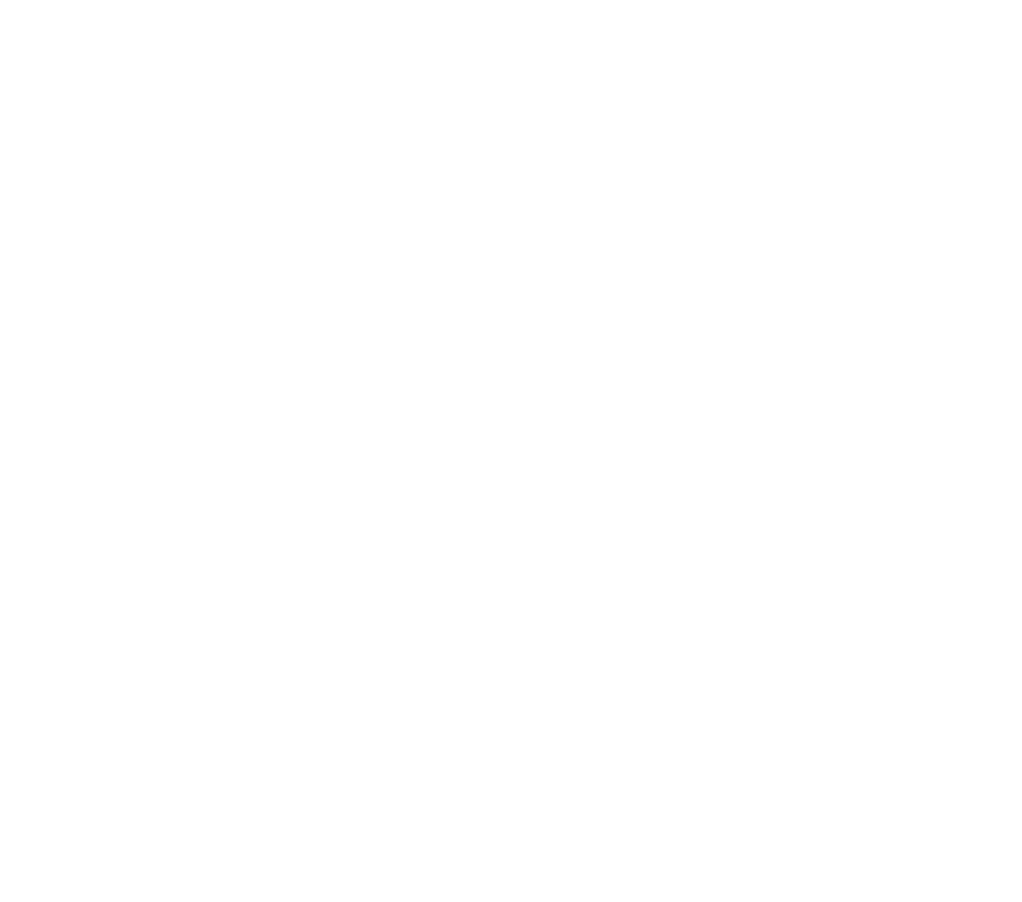
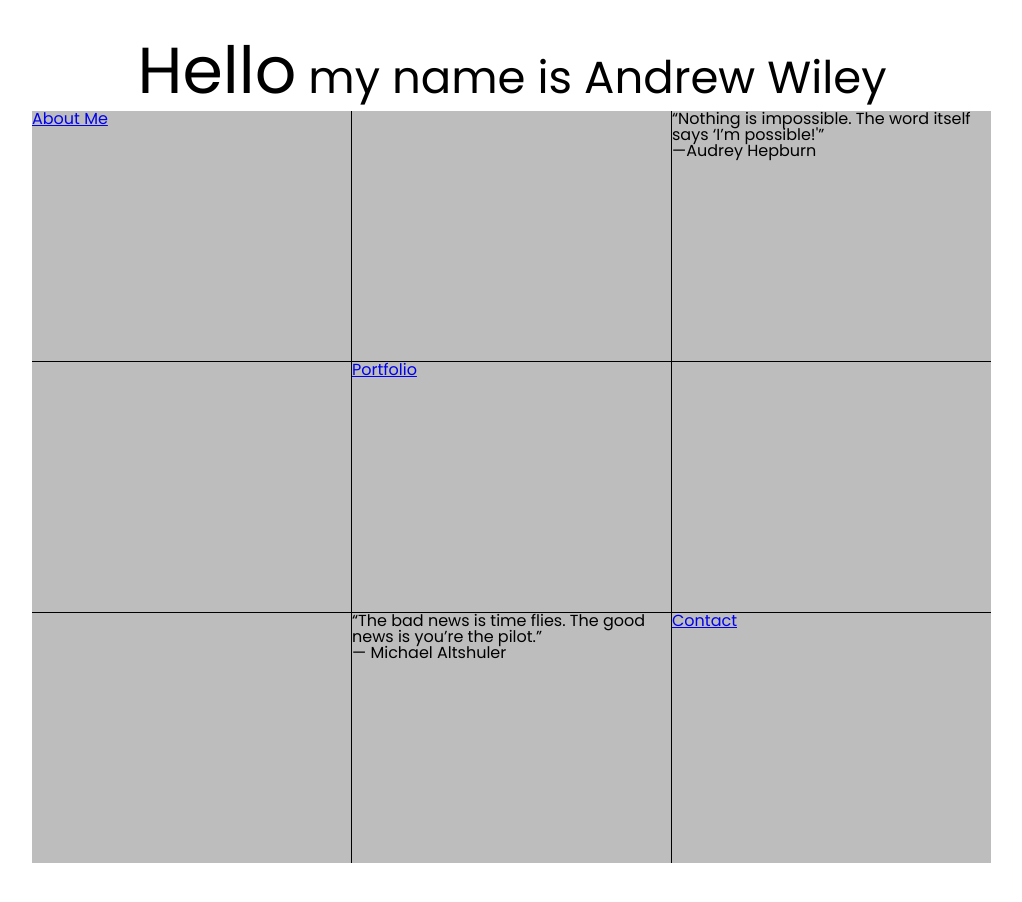
Before and after one commit to andrewdeve/portfolio, a plain HTML site: page index.html in a window 1280 px wide. Shown: the whole page, without its empty margins (128-1150 px from the left). Before the commit the page ends 800 px from the top, so only its background shows below. Drawn offline with Linux system fonts and the light colour scheme.

Commit message:
Setting html layout with basic css

```diff
--- a/css/main.css
+++ b/css/main.css
@@ -0,0 +1,54 @@
+body
+{
+    font-family: 'Poppins', sans-serif;
+    box-sizing: border-box;
+}
+
+#supersize
+{
+    font-size: 65px;
+    margin: 0;
+    padding: 0;
+}
+
+main
+{
+    width: 960px;
+    margin: 3% auto;
+}
+
+#title
+{
+    margin: 8px 0;
+}
+
+h1
+{
+    font-size: 45px;
+    text-align: center;
+}
+
+.t
+{
+    display: flex;
+}
+
+#top, #middle, #bottom
+{
+    display: flex;
+    flex-direction: row;
+}
+
+.temp
+{
+    background-color: rgb(189, 189, 189);
+    flex-grow: 1;
+    max-width: 319px;
+    height: 250px;
+}
+
+.br{border-right: 1px solid black;}
+
+.bl{border-left: 1px solid black;}
+
+.bb{border-bottom: 1px solid black;}
--- /dev/null
+++ b/css/reset.css
@@ -0,0 +1,48 @@
+/* http://meyerweb.com/eric/tools/css/reset/
+   v2.0 | 20110126
+   License: none (public domain)
+*/
+
+html, body, div, span, applet, object, iframe,
+h1, h2, h3, h4, h5, h6, p, blockquote, pre,
+a, abbr, acronym, address, big, cite, code,
+del, dfn, em, img, ins, kbd, q, s, samp,
+small, strike, strong, sub, sup, tt, var,
+b, u, i, center,
+dl, dt, dd, ol, ul, li,
+fieldset, form, label, legend,
+table, caption, tbody, tfoot, thead, tr, th, td,
+article, aside, canvas, details, embed,
+figure, figcaption, footer, header, hgroup,
+menu, nav, output, ruby, section, summary,
+time, mark, audio, video {
+	margin: 0;
+	padding: 0;
+	border: 0;
+	font-size: 100%;
+	font: inherit;
+	vertical-align: baseline;
+}
+/* HTML5 display-role reset for older browsers */
+article, aside, details, figcaption, figure,
+footer, header, hgroup, menu, nav, section {
+	display: block;
+}
+body {
+	line-height: 1;
+}
+ol, ul {
+	list-style: none;
+}
+blockquote, q {
+	quotes: none;
+}
+blockquote:before, blockquote:after,
+q:before, q:after {
+	content: '';
+	content: none;
+}
+table {
+	border-collapse: collapse;
+	border-spacing: 0;
+}
--- a/index.html
+++ b/index.html
@@ -5,8 +5,49 @@
     <meta http-equiv="X-UA-Compatible" content="IE=edge">
     <meta name="viewport" content="width=device-width, initial-scale=1.0">
     <title>Document</title>
+    <link rel="stylesheet" href="css/reset.css">
+    <link rel="preconnect" href="https://fonts.googleapis.com">
+    <link rel="preconnect" href="https://fonts.gstatic.com" crossorigin>
+    <link href="https://fonts.googleapis.com/css2?family=Poppins:ital,wght@0,100;0,400;1,100&display=swap" rel="stylesheet">
+    <link rel="stylesheet" href="css/main.css">
 </head>
 <body>
+    <main>
+    <!-- Title -->
+    <section id="title">
+        <h1><span id="supersize">Hello</span> my name is Andrew Wiley</h1>
+    </section class="t">
+        <section id="top">
+            <div class="temp br bb"><span><a href="#">About Me</a></span></div>
+            <div class="temp bb">
 
+            </div>
+            <div class="temp bl bb">
+                <div>
+                    <q>“Nothing is impossible. The word itself says ‘I’m possible!'”</q>
+                    <p>—Audrey Hepburn</p>
+                </div>
+            </div>
+        </section>
+        <section id="middle">
+            <div class="temp br bb"></div>
+            <div class="temp bb"><span><a href="#">Portfolio</a></span></div>
+            <div class="temp bl bb"></div>
+        </section>
+        <section id="bottom">
+            <div class="temp br"></div>
+            <div class="temp">
+                <div>
+                    <q>“The bad news is time flies. The good news is you’re the pilot.”</q>
+                    <p>— Michael Altshuler</p>
+                </div>
+            </div>
+            <div class="temp bl"><span><a href="#">Contact</a></span></div>
+        </section>
+    </main>
+
+
+
+    <script src="js/core.js"></script>
 </body>
 </html>
```
Also changed, not shown: js/core.js (added).
